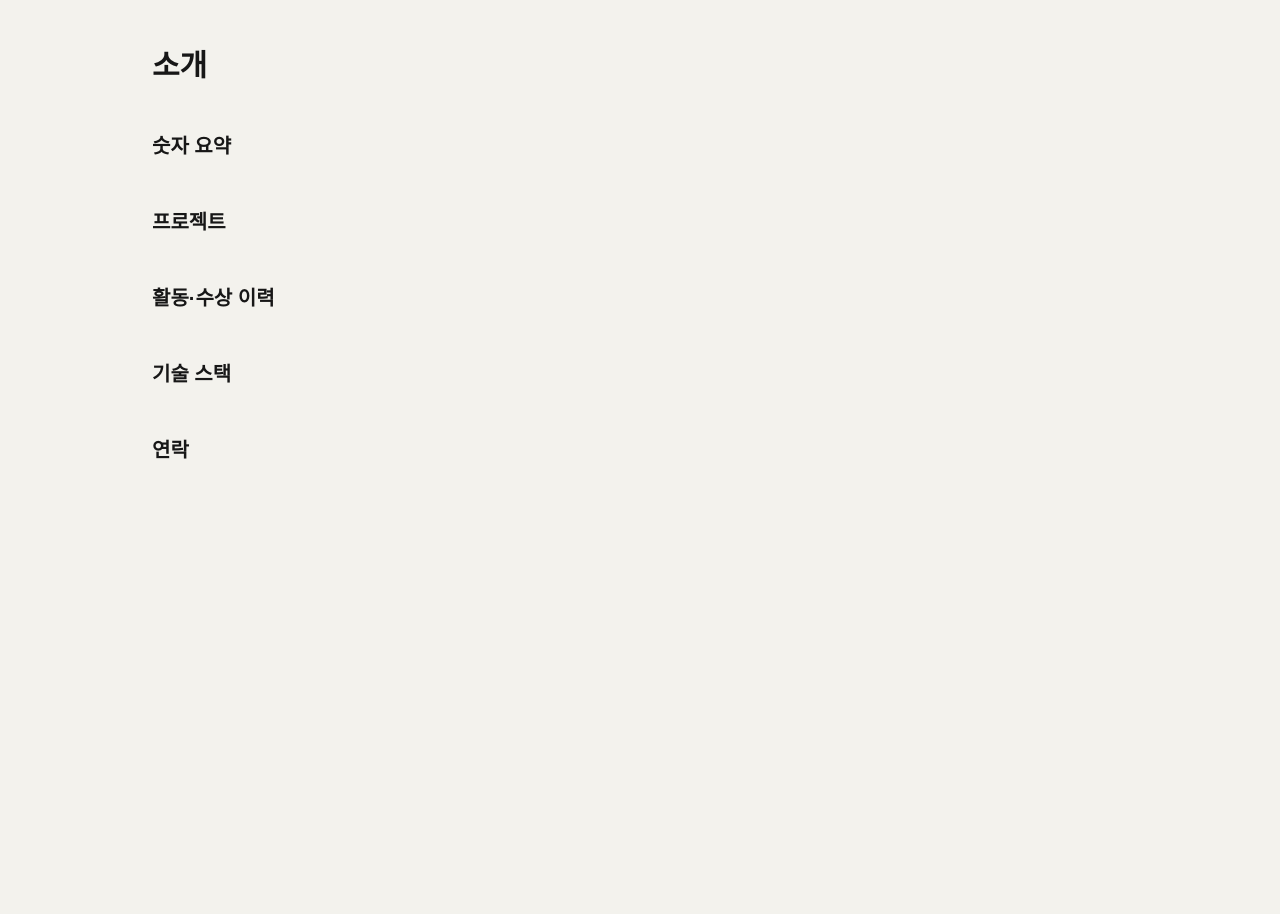
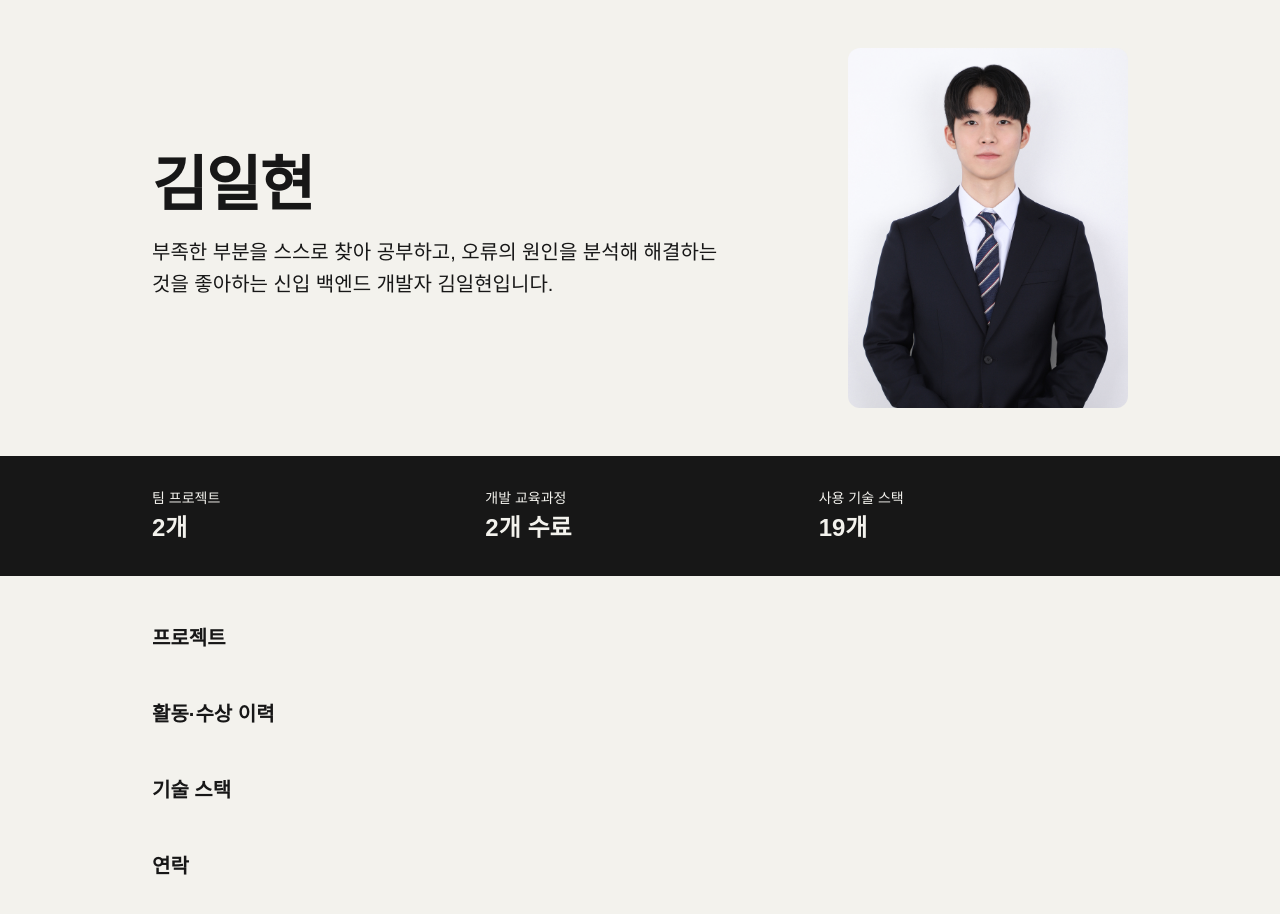
Before and after one commit to Kim-ilhyeon/vibe-coding-starter, a Next.js app: page / in a window 1280 px wide. Shown: the top 914 px of the page. Before the commit the page ends 800 px from the top, so only its background shows below. Built offline with nearby package versions, Linux system fonts and the light colour scheme.

Commit message:
feat: 포트폴리오 첫 화면과 숫자 요약 구성

```diff
--- a/src/app/page.tsx
+++ b/src/app/page.tsx
@@ -1,14 +1,49 @@
+import Image from "next/image";
 import type { ReactElement } from "react";
+import { profile } from "@/data/profile";
 
 export default function Home(): ReactElement {
+  const { name, introduction, photo, summary } = profile;
+
   return (
-    <main className="mx-auto grid w-full max-w-5xl gap-12 px-6 py-12">
-      <section>
-        <h1 className="text-3xl font-semibold">소개</h1>
+    <main className="grid w-full gap-12 py-12">
+      <section
+        aria-labelledby="intro-heading"
+        className="mx-auto grid w-full max-w-5xl items-center gap-8 px-6 md:grid-cols-[minmax(0,1fr)_17.5rem] md:gap-16"
+      >
+        <div>
+          <h1 id="intro-heading" className="text-4xl font-semibold tracking-tight md:text-6xl">
+            {name}
+          </h1>
+          <p className="mt-5 max-w-xl text-lg leading-relaxed break-keep md:text-xl">
+            {introduction}
+          </p>
+        </div>
+        <Image
+          src={photo.src}
+          alt={photo.alt}
+          width={photo.width}
+          height={photo.height}
+          sizes="(min-width: 768px) 280px, (max-width: 288px) calc(100vw - 48px), 240px"
+          loading="eager"
+          className="h-auto w-full max-w-60 rounded-xl md:max-w-none"
+        />
       </section>
-      <section>
-        <h2 className="text-xl font-semibold">숫자 요약</h2>
+      <section
+        aria-labelledby="summary-heading"
+        className="bg-foreground py-8 text-background"
+      >
+        <h2 id="summary-heading" className="sr-only">숫자 요약</h2>
+        <dl className="mx-auto grid w-full max-w-5xl gap-6 px-6 sm:grid-cols-[repeat(auto-fit,minmax(min(100%,11rem),1fr))]">
+          {summary.map(({ id, label, value, unit }): ReactElement => (
+            <div key={id} className="min-w-0 wrap-anywhere">
+              <dt className="text-sm">{label}</dt>
+              <dd className="mt-1 text-2xl font-semibold">{value}{unit}</dd>
+            </div>
+          ))}
+        </dl>
       </section>
+      <div className="mx-auto grid w-full max-w-5xl gap-12 px-6">
         <section>
           <h2 className="text-xl font-semibold">프로젝트</h2>
         </section>
@@ -21,6 +56,7 @@ export default function Home(): ReactElement {
         <section>
           <h2 className="text-xl font-semibold">연락</h2>
         </section>
+      </div>
     </main>
   );
 }
--- a/src/data/profile.ts
+++ b/src/data/profile.ts
@@ -19,6 +19,13 @@ type SkillGroup = {
   skills: readonly { name: string; score: number }[];
 };
 
+type SummaryItem = {
+  id: string;
+  label: string;
+  value: number;
+  unit: string;
+};
+
 export const siteMetadata = {
   title: "김일현 Portfolio",
   description: "김일현의 신입 백엔드 개발자 포트폴리오. 오류의 원인을 분석해 문제를 해결하고, 부족한 부분은 스스로 찾아 공부하며 채워 갑니다. 팀 프로젝트에서 맡은 역할과 직접 구현한 기능을 소개합니다.",
@@ -31,12 +38,14 @@ export const profile = {
   photo: {
     src: "/이력서 사진.jpg",
     alt: "김일현 프로필 사진",
+    width: 1600,
+    height: 2059,
   },
-  summary: {
-    teamProjects: 2,
-    completedCourses: 2,
-    technologies: 19,
-  },
+  summary: [
+    { id: "team-projects", label: "팀 프로젝트", value: 2, unit: "개" },
+    { id: "completed-courses", label: "개발 교육과정", value: 2, unit: "개 수료" },
+    { id: "technologies", label: "사용 기술 스택", value: 19, unit: "개" },
+  ] satisfies readonly SummaryItem[],
   links: {
     github: "https://github.com/Kim-ilhyeon",
     blog: "https://kih3915.tistory.com/",
```
Lines whose indentation alone changed are shown as unchanged.
